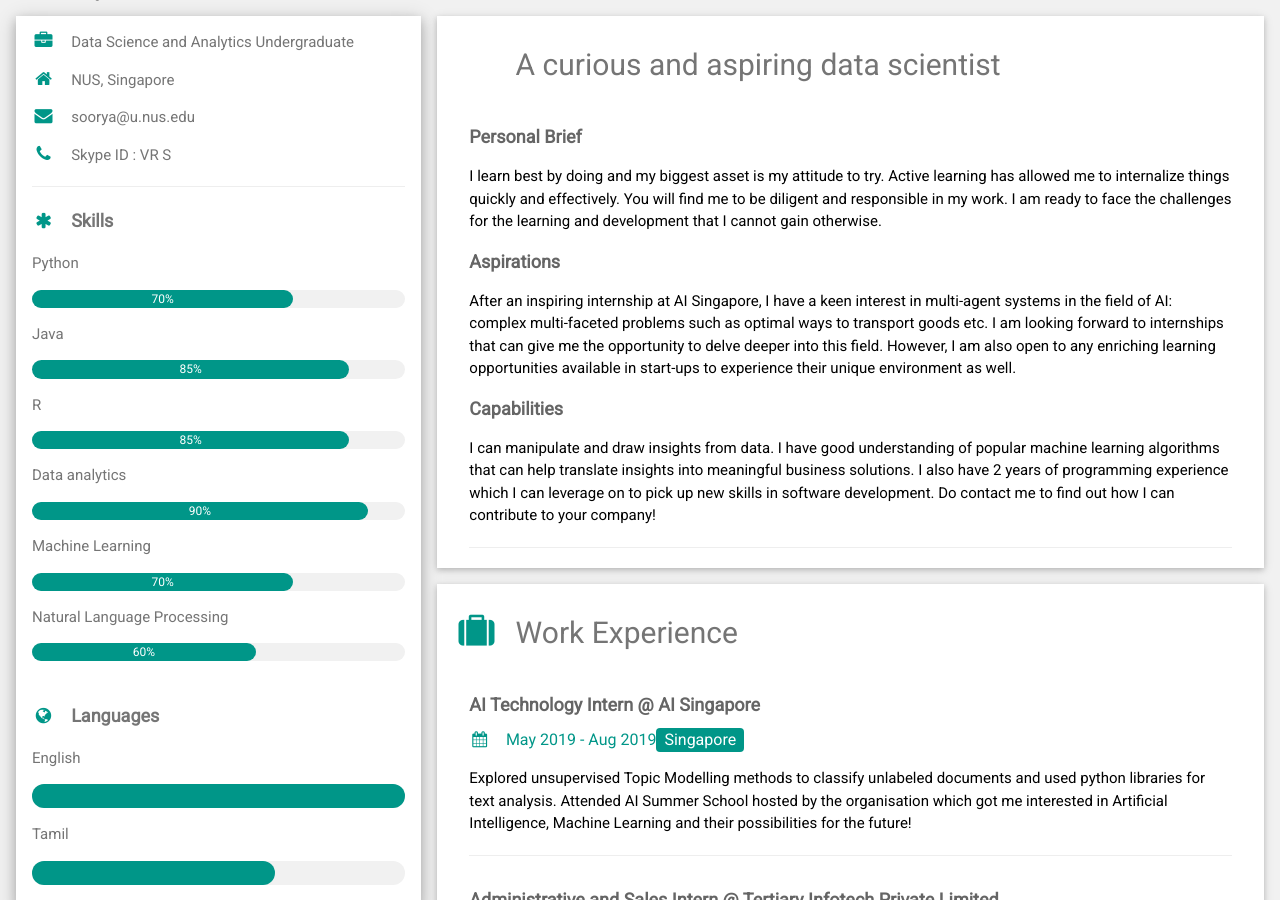
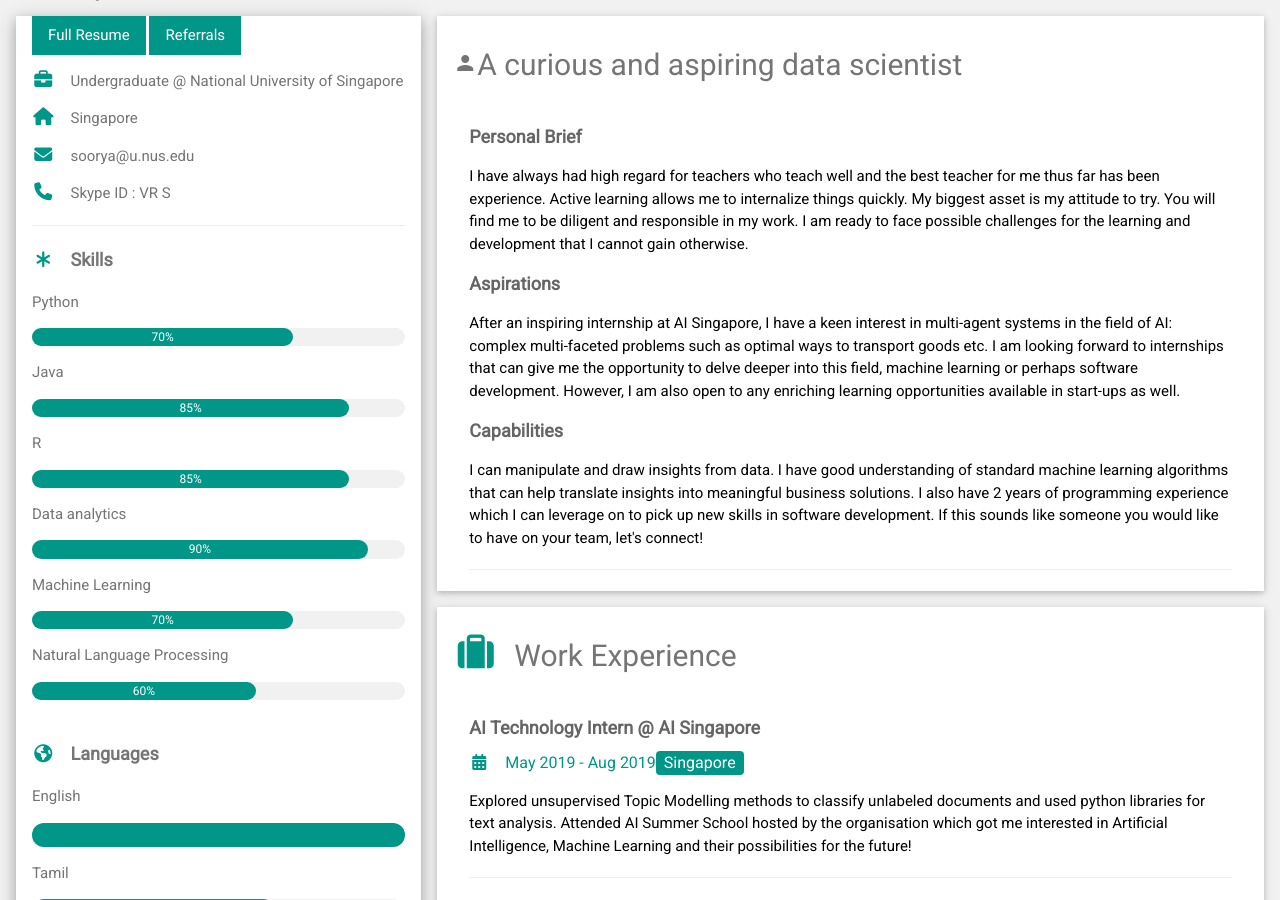
Before and after one commit to VRSoorya/vr_soorya.github.io, a Jekyll site: the page index.html, which Jekyll copies as it is, in a window 1280 px wide and 900 px high. Built offline with Jekyll 4.4.1, drawn with Linux system fonts in a browser that asks for light colours; nearby versions of some CDN libraries.

Commit message:
Update index.html

```diff
--- a/index.html
+++ b/index.html
@@ -6,6 +6,8 @@
 <link rel="stylesheet" href="https://www.w3schools.com/w3css/4/w3.css">
 <link rel='stylesheet' href='https://fonts.googleapis.com/css?family=Roboto'>
 <link rel="stylesheet" href="https://cdnjs.cloudflare.com/ajax/libs/font-awesome/4.7.0/css/font-awesome.min.css">
+<link rel="stylesheet" href="https://fonts.googleapis.com/icon?family=Material+Icons">
+<script src='https://kit.fontawesome.com/a076d05399.js'></script>
 <style>
 html,body,h1,h2,h3,h4,h5,h6 {font-family: "Roboto", sans-serif}
 </style>
@@ -29,9 +31,14 @@ html,body,h1,h2,h3,h4,h5,h6 {font-family: "Roboto", sans-serif}
             <h2>Soorya VR</h2>
           </div>
         </div>
+
         <div class="w3-container">
-          <p><i class="fa fa-briefcase fa-fw w3-margin-right w3-large w3-text-teal"></i>Data Science and Analytics Undergraduate</p>
-          <p><i class="fa fa-home fa-fw w3-margin-right w3-large w3-text-teal"></i>NUS, Singapore</p>
+          <div class="w3-bar">
+            <button class="w3-button w3-teal">Full Resume</button>
+            <button class="w3-button w3-teal">Referrals</button>
+          </div>
+          <p><i class="fa fa-briefcase fa-fw w3-margin-right w3-large w3-text-teal"></i>Undergraduate @ National University of Singapore</p>
+          <p><i class="fa fa-home fa-fw w3-margin-right w3-large w3-text-teal"></i>Singapore</p>
           <p><i class="fa fa-envelope fa-fw w3-margin-right w3-large w3-text-teal"></i>soorya@u.nus.edu</p>
           <p><i class="fa fa-phone fa-fw w3-margin-right w3-large w3-text-teal"></i>Skype ID : VR S</p>
           <hr>
@@ -85,14 +92,14 @@ html,body,h1,h2,h3,h4,h5,h6 {font-family: "Roboto", sans-serif}
     <div class="w3-twothird">
 
         <div class="w3-container w3-card w3-white w3-margin-bottom">
-        <h2 class="w3-text-grey w3-padding-16"><i class="fa fa-awesome fa-fw w3-margin-right w3-xxlarge w3-text-teal"></i>A curious and aspiring data scientist</h2>
+        <h2 class="w3-text-grey w3-padding-16"><i class="material-icons">person</i></i>A curious and aspiring data scientist</h2>
         <div class="w3-container">
           <h5 class="w3-opacity"><b>Personal Brief</b></h5>
-          <p>I learn best by doing and my biggest asset is my attitude to try. Active learning has allowed me to internalize things quickly and effectively. You will find me to be diligent and responsible in my work. I am ready to face the challenges for the learning and development that I cannot gain otherwise.</p>
+          <p>I have always had high regard for teachers who teach well and the best teacher for me thus far has been experience. Active learning allows me to internalize things quickly. My biggest asset is my attitude to try. You will find me to be diligent and responsible in my work. I am ready to face possible challenges for the learning and development that I cannot gain otherwise.</p>
           <h5 class="w3-opacity"><b>Aspirations</b></h5>
-          <p>After an inspiring internship at AI Singapore, I have a keen interest in multi-agent systems in the field of AI: complex multi-faceted problems such as optimal ways to transport goods etc. I am looking forward to internships that can give me the opportunity to delve deeper into this field. However, I am also open to any enriching learning opportunities available in start-ups to experience their unique environment as well.</p>
+          <p>After an inspiring internship at AI Singapore, I have a keen interest in multi-agent systems in the field of AI: complex multi-faceted problems such as optimal ways to transport goods etc. I am looking forward to internships that can give me the opportunity to delve deeper into this field, machine learning or perhaps software development. However, I am also open to any enriching learning opportunities available in start-ups as well.</p>
           <h5 class="w3-opacity"><b>Capabilities</b></h5>
-          <p>I can manipulate and draw insights from data. I have good understanding of popular machine learning algorithms that can help translate insights into meaningful business solutions. I also have 2 years of programming experience which I can leverage on to pick up new skills in software development. Do contact me to find out how I can contribute to your company!</p>
+          <p>I can manipulate and draw insights from data. I have good understanding of standard machine learning algorithms that can help translate insights into meaningful business solutions. I also have 2 years of programming experience which I can leverage on to pick up new skills in software development. If this sounds like someone you would like to have on your team, let's connect!</p>
           <hr>
         </div>
       </div>
@@ -114,7 +121,7 @@ html,body,h1,h2,h3,h4,h5,h6 {font-family: "Roboto", sans-serif}
       </div>
 
       <div class="w3-container w3-card w3-white">
-        <h2 class="w3-text-grey w3-padding-16"><i class="fa fa-certificate fa-fw w3-margin-right w3-xxlarge w3-text-teal"></i>Education</h2>
+        <h2 class="w3-text-grey w3-padding-16"><i class='fas fa-graduation-cap' style='font-size:48px'></i></i>Education</h2>
         <div class="w3-container">
           <h5 class="w3-opacity"><b>National University of Singpore</b></h5>
           <h6 class="w3-text-teal"><i class="fa fa-calendar fa-fw w3-margin-right"></i>2017 - 2021</h6>
```
